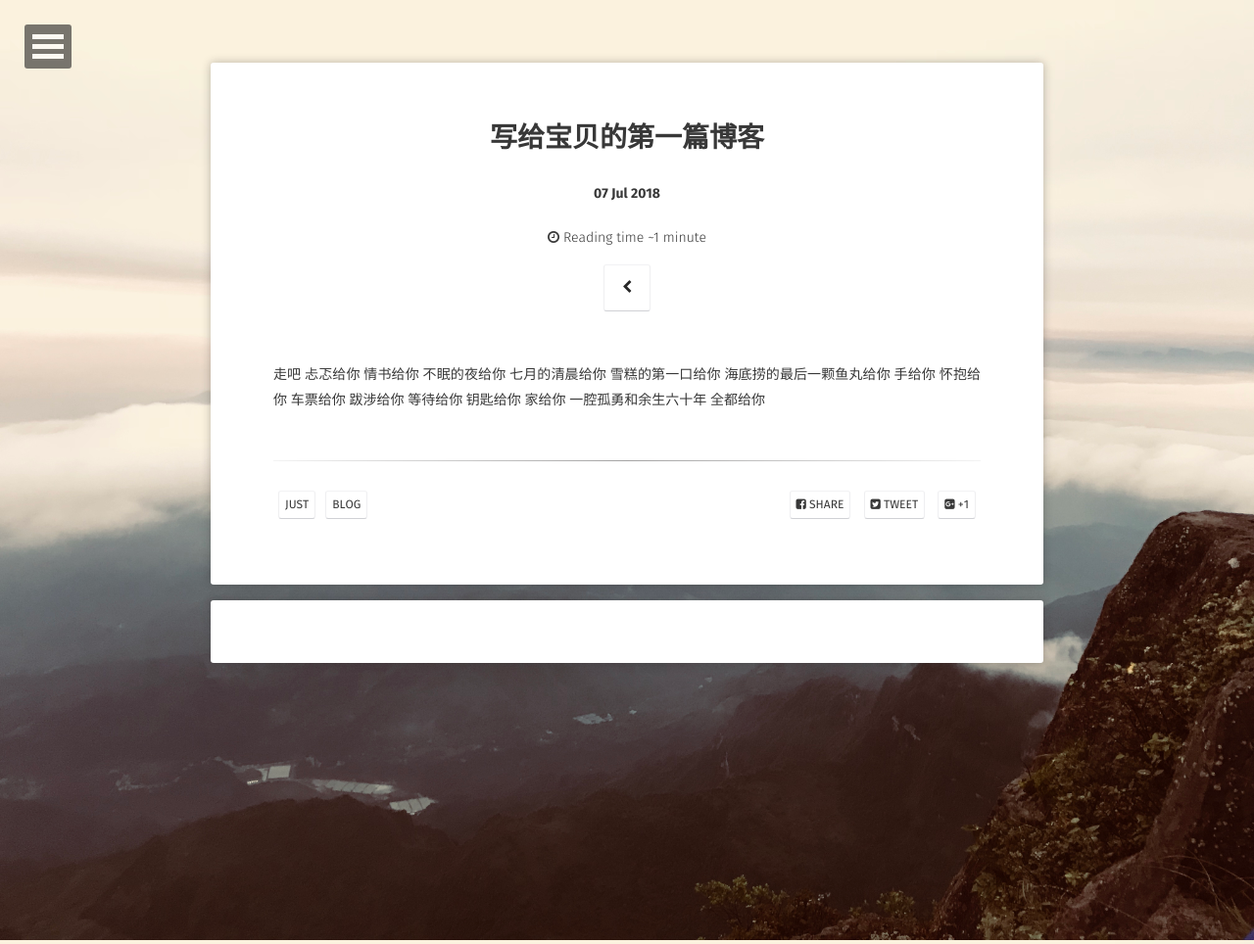
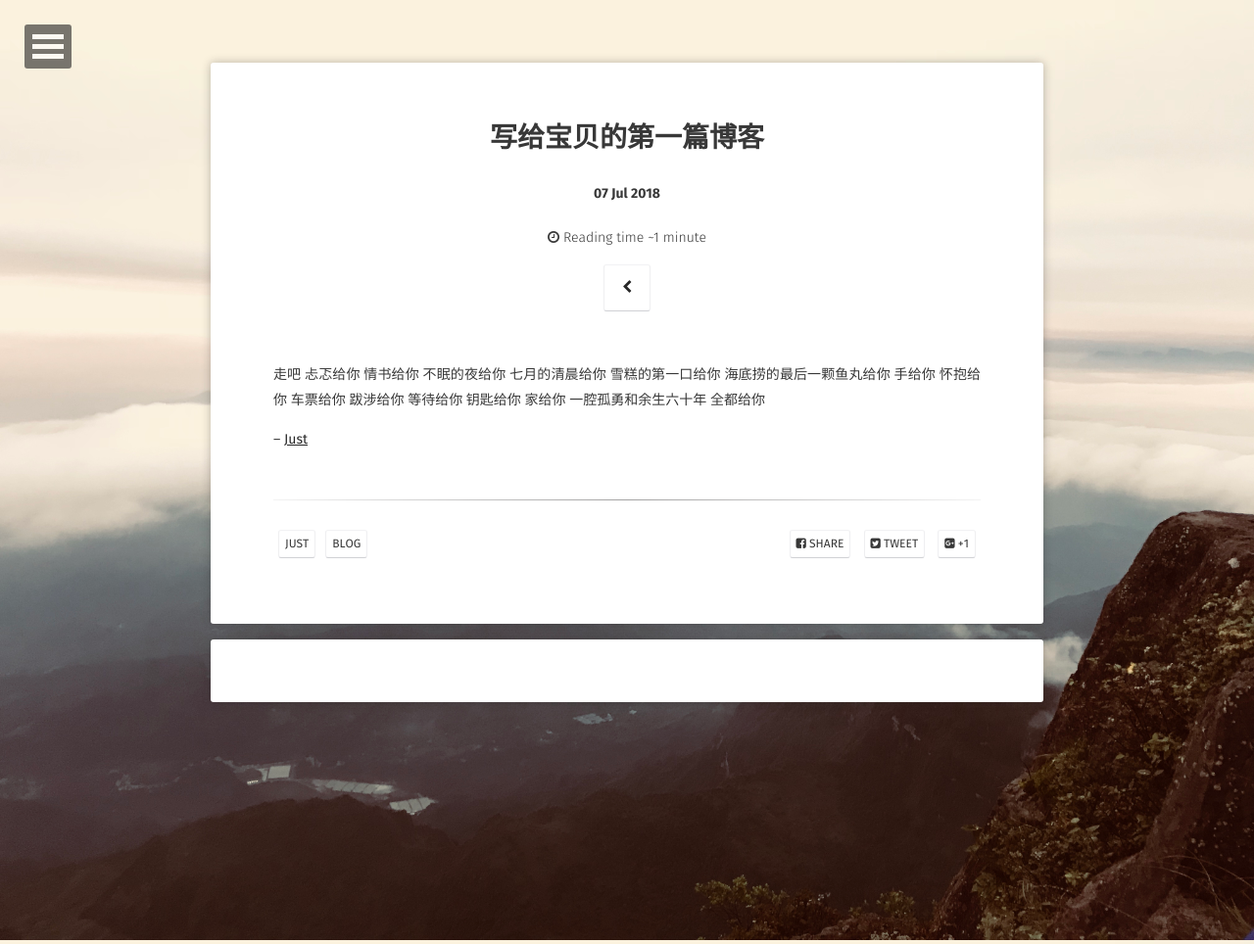
Before and after one commit to guaixiaohai525/guaixiaohai525.github.io, a Jekyll site: the page built from _posts/2018-07-07-tosweetie.md, in a window 1280 px wide. Shown: the whole page at 98% size. Built offline with Jekyll 4.4.1, drawn with Linux system fonts in a browser that asks for light colours; some web fonts are replaced; comment, search, counter and statistics services are not loaded.

Commit message:
change10

```diff
--- a/_posts/2018-07-07-tosweetie.md
+++ b/_posts/2018-07-07-tosweetie.md
@@ -25,3 +25,6 @@ comments: true
 家给你
 一腔孤勇和余生六十年
 全都给你
+
+
+-- [Just](http://www.luoxi.tech)
```
Also changed, not shown: about/index.md (line endings or trailing spaces).
